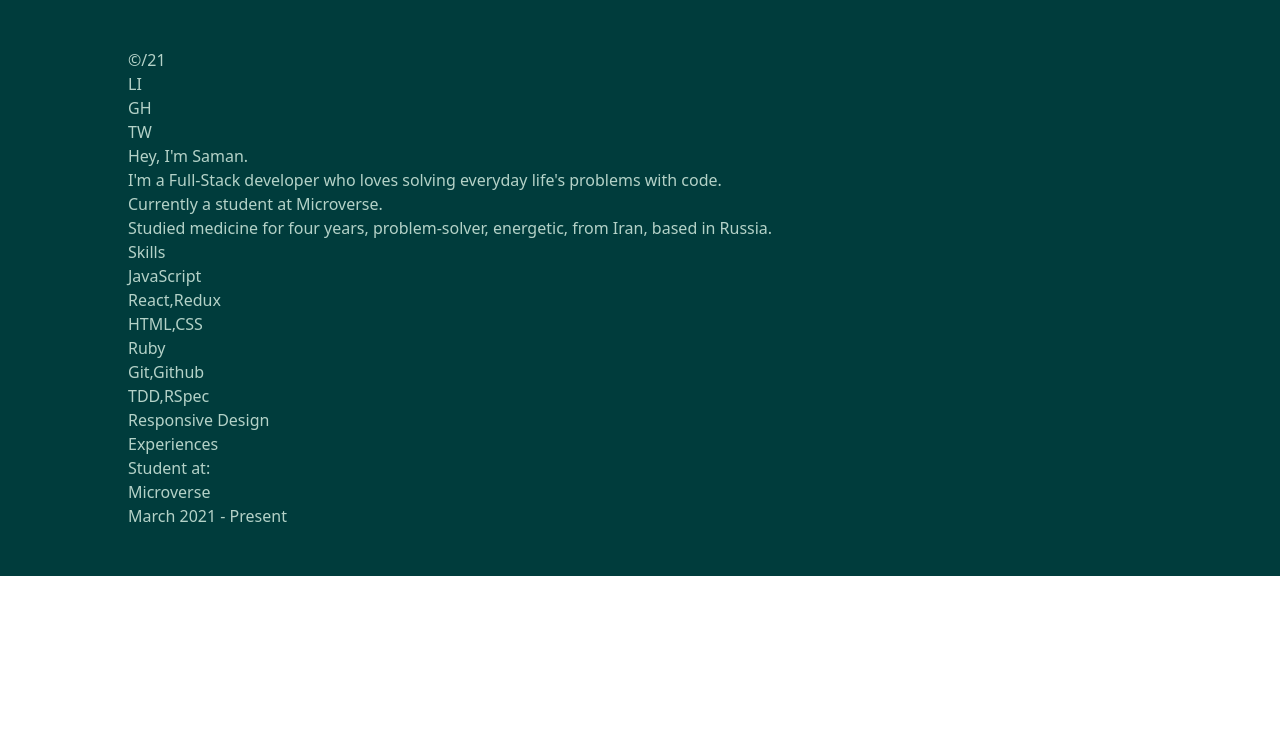
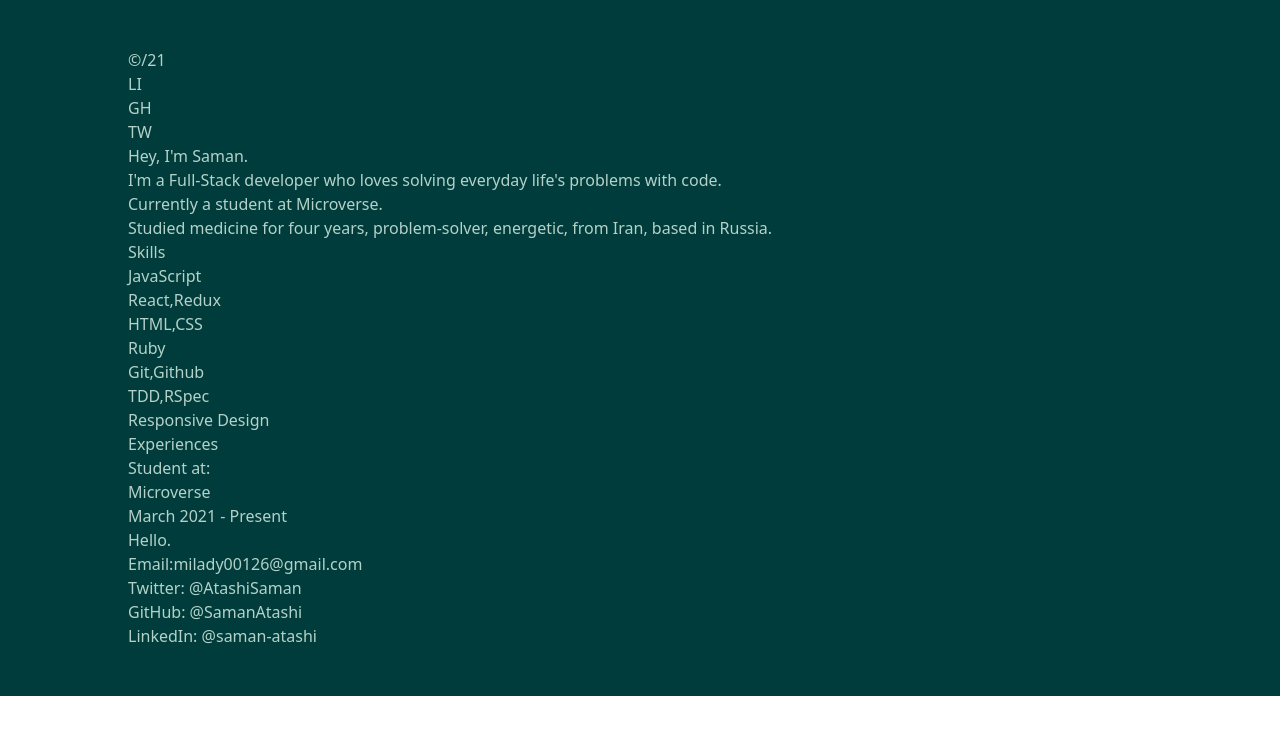
Before and after one commit to SamanAtashi/Portfolio-V.2, a Next.js app: page / in a window 1280 px wide. Shown: the top 734 px of the page. Built offline with nearby package versions, Linux system fonts and the light colour scheme.

Commit message:
Add contact page

```diff
--- a/Components/Contacts.jsx
+++ b/Components/Contacts.jsx
@@ -0,0 +1,34 @@
+const Contact = () => {
+	return (
+		<section>
+			<article>
+				<header>Hello.</header>
+				<ul>
+					<li>
+						<a href="https://mail.google.com/mail/u/0/?fs=1&tf=cm&source=mailto&to=milady00126@gmail.com">
+							Email:
+							<span>milady00126@gmail.com</span>
+						</a>
+					</li>
+					<li>
+						<a href="https://twitter.com/AtashiSaman">
+							Twitter: <span>@AtashiSaman</span>
+						</a>
+					</li>
+					<li>
+						<a href="https://github.com/SamanAtashi">
+							GitHub: <span>@SamanAtashi</span>
+						</a>
+					</li>
+					<li>
+						<a href="https://www.linkedin.com/in/saman-atashi/">
+							LinkedIn: <span>@saman-atashi</span>
+						</a>
+					</li>
+				</ul>
+			</article>
+		</section>
+	);
+};
+
+export default Contact;
--- a/pages/index.js
+++ b/pages/index.js
@@ -1,4 +1,5 @@
 import About from '../Components/About';
+import Contact from '../Components/Contacts';
 import Home from '../Components/Home';
 import Navbar from '../Components/Navbar';
 export default function Main() {
@@ -7,6 +8,7 @@ export default function Main() {
 			<Navbar />
 			<Home />
 			<About />
+			<Contact />
 		</div>
 	);
 }
```
